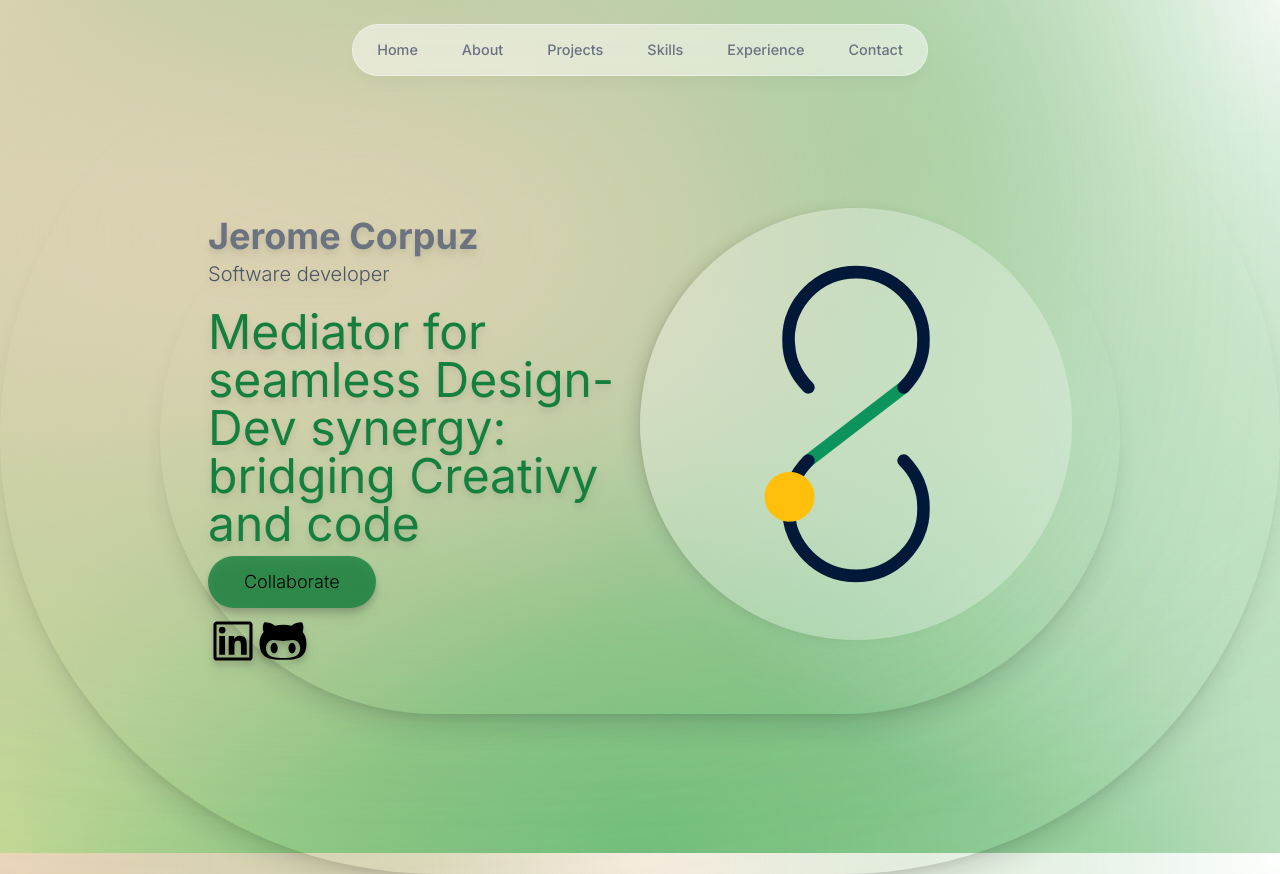
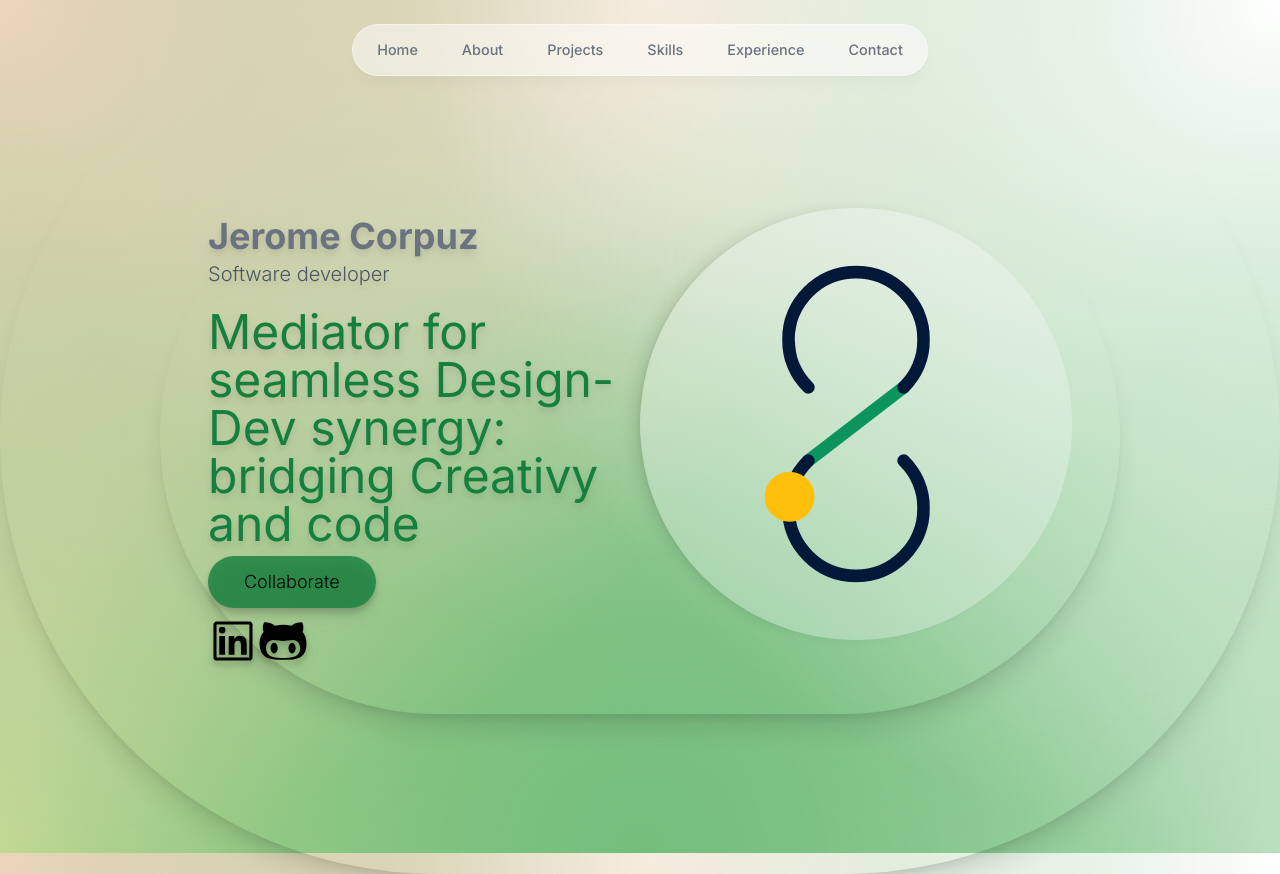
Before and after one commit to romylomy/jerome-corpuz-portfolio, a Next.js app: page / in a window 1280 px wide. Built offline with nearby package versions, Linux system fonts and the light colour scheme.

Commit message:
removing background divs

```diff
--- a/app/layout.tsx
+++ b/app/layout.tsx
@@ -21,8 +21,7 @@
     <html lang="en">
       <body className={`${inter.className}`}>
         <Header/>
-        <div className="bg-bodyGreen absolute top-[-6rem] -z-10 right-[11rem] h-[31.25rem] w-[31.25rem] rounded-full blur-[10rem] sm:w-[68.75rem] "></div>
-        <div className="bg-bodyOrange absolute top-[-1rem] -z-10 left-[-35rem] h-[31.25rem] w-[50rem] rounded-full blur-[10rem] sm:w-[68.75rem] md:left-[-33rem] lg:left-[-28rem] xl:left-[-15rem] 2xl:left-[-5rem] "></div>
+
 
         {children}</body>
     </html>
```
